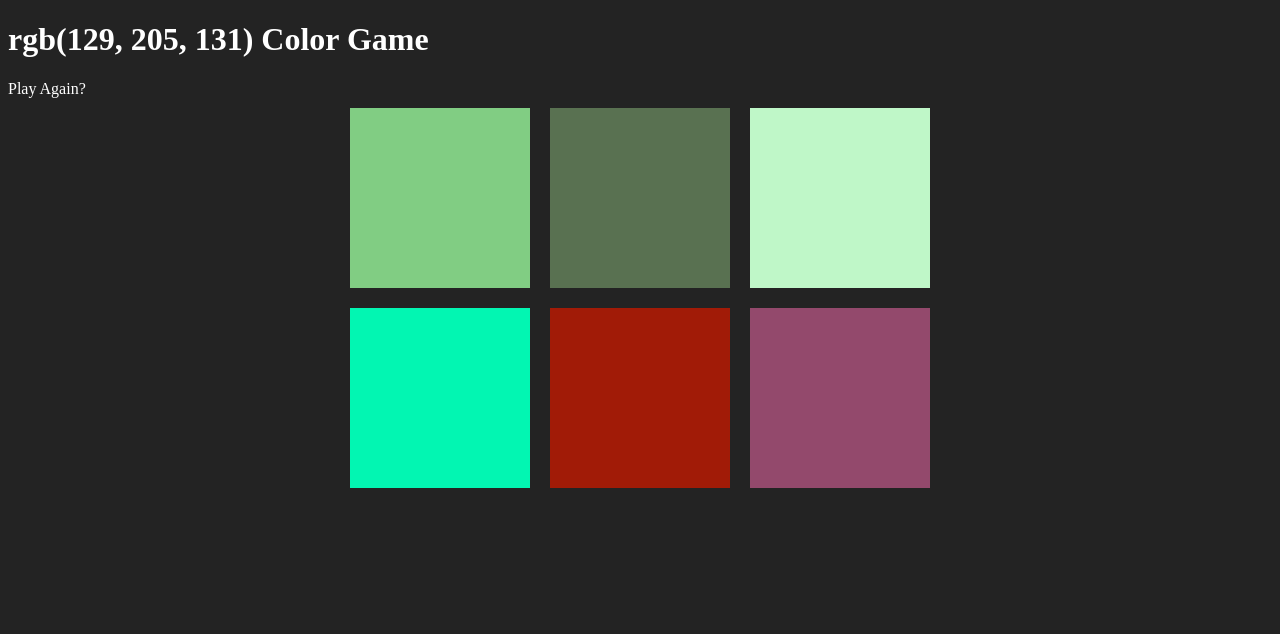
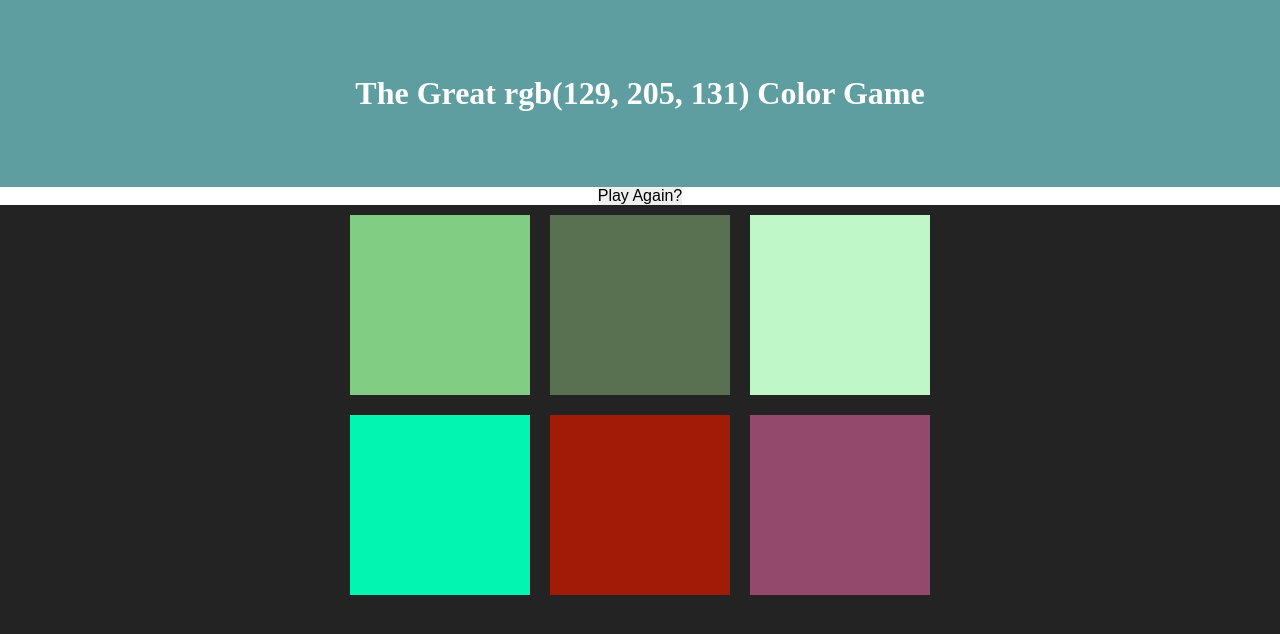
Before and after one commit to ddcaldwell87/webDevBootcamp, a plain HTML site: page colorGame/colorGame.html in a window 1280 px wide. Drawn offline with Linux system fonts and the light colour scheme.

Commit message:
added play again logic and some styling

```diff
--- a/colorGame/colorGame.css
+++ b/colorGame/colorGame.css
@@ -1,5 +1,20 @@
+* {
+	margin: 0;
+	padding: 0;
+}
+
 body {
 	background-color: #232323;
+}
+
+button {
+	border: none;
+	text-decoration: none;
+	font-size: 1em;
+}
+
+button:hover {
+	background-color: cornflowerblue;
 }
 
 #container {
@@ -17,8 +32,16 @@ body {
 
 h1 {
 	color: white;
+	text-align: center;
 }
 
-span {
-	color: white;
+#stripe {
+	margin: 0;
+	padding: 75px;
+	background-color: cadetblue;
 }
+
+#buttons {
+	background-color: white;
+	text-align: center
+}
--- a/colorGame/colorGame.html
+++ b/colorGame/colorGame.html
@@ -9,11 +9,11 @@
 <body>
 
 	<div id="stripe">
-		<h1><span id="colorDisplay">RGB</span> Color Game</h1>
+		<h1>The Great <span id="colorDisplay">RGB</span> Color Game</h1>
 	</div>
 
-	<div>
-		<span id="replay">Play Again?</span>
+	<div id="buttons">
+		<button id="replay">Play Again?</button>
 		<span id="message"></span>
 	</div>
 
--- a/colorGame/colorGame.js
+++ b/colorGame/colorGame.js
@@ -4,21 +4,24 @@ var squares = document.querySelectorAll(".squares");
 var pickedColor = pickColor();
 var colorDisplay = document.querySelector("#colorDisplay");
 var messageDisplay = document.querySelector("#message");
+var stripe = document.querySelector("#stripe");
 var replay = document.querySelector("#replay");
 //displays the pickedColor on the colorDisplay h1
 colorDisplay.textContent = pickedColor;
+startGame();
 //loops through the squares, adds click listeners to each, and compares if the square that was clicked matches the pickedColor square
+function startGame(){
 	for(var i = 0; i < squares.length; i++){
 		//add inital square colors
 		squares[i].style.backgroundColor = colors[i];
-	//add click listeners to squares
+		//add click listeners to all squares
 		squares[i].addEventListener("click", function(){
 			//grab color of clicked square
 			var clickedColor = this.style.backgroundColor;
 			//compare color to pickedColor
 			if(clickedColor === pickedColor){
 				changeColor(pickedColor);
-			h1.style.backgroundColor = pickedColor;
+				stripe.style.backgroundColor = pickedColor;
 				messageDisplay.textContent = "Correct!"
 			} else {
 				this.style.backgroundColor = "#232323";
@@ -26,6 +29,21 @@ for(var i = 0; i < squares.length; i++){
 			}
 		});
 	}
+}
+
+//add click listener to Play Again? button
+replay.addEventListener("click", function(){
+	//regenerate colors array to have new random colors
+	colors = generateRandomColor(6);
+	//regenerate a new pickedColor
+	pickedColor = pickColor();
+	//redisplay new pickedColor
+	colorDisplay.textContent = pickedColor;
+	//reset color of stripe header
+	stripe.style.backgroundColor = "cadetblue";
+	//restart game
+	startGame();
+});
 
 //used to change all squares to the pickedColor color
 function changeColor(color){
```
Lines whose indentation alone changed are shown as unchanged.
